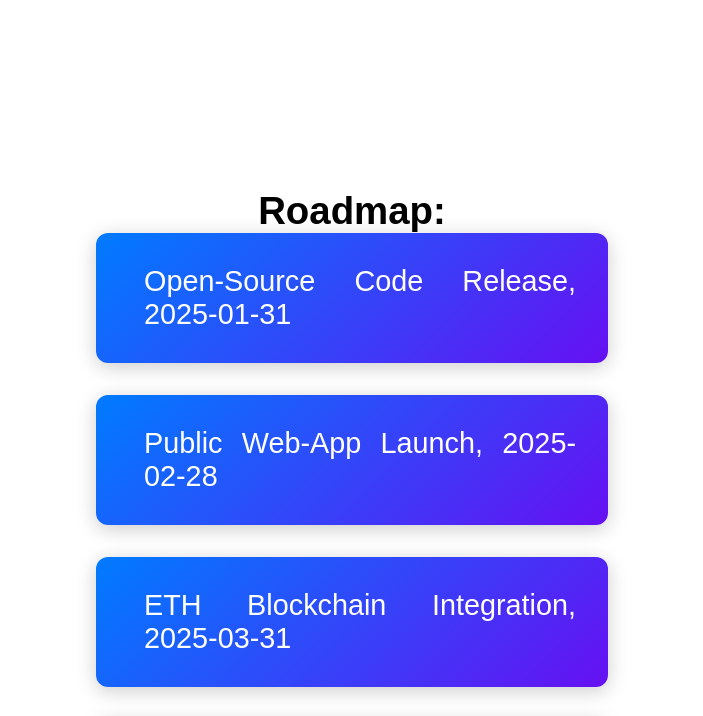
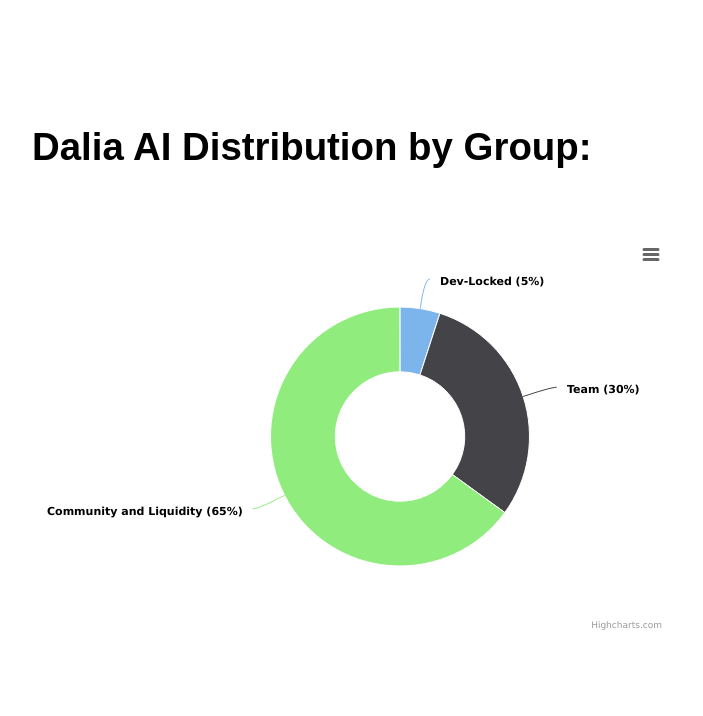
Before and after one commit to dalia-ai-sol/dalia-ai-sol.github.io, a plain HTML site: page index.html in a window 1280 px wide. Shown: the part 1982-2698 px from the top of the page, without its empty margins (288-991 px from the left). Drawn offline with nearby package versions, Linux system fonts and the light colour scheme.

Commit message:
Add files via upload

```diff
--- a/index.html
+++ b/index.html
@@ -3,6 +3,10 @@
 <head>
     <meta charset="UTF-8">
     <meta name="viewport" content="width=device-width, initial-scale=1.0">
+    <script src="https://code.highcharts.com/highcharts.js"></script>
+    <script src="https://code.highcharts.com/modules/exporting.js"></script>
+    <script src="https://code.highcharts.com/modules/export-data.js"></script>
+    <script src="https://code.highcharts.com/modules/accessibility.js"></script>
     <title>DaliaAI</title>
     <style>
         * {
@@ -132,6 +136,13 @@
         #video_demo{
             width : 1000px;
         }
+
+        #container {
+            display: flex;
+            flex-direction: column;
+            align-items: center;
+            margin-top: 4rem;
+        }
     </style>
     <script>
         document.addEventListener("DOMContentLoaded", () => {
@@ -199,6 +210,46 @@
         <p>Discover the power of Agentic AI Coin Explorer, the ultimate tool for crypto enthusiasts and investors. Simply provide a crypto token or coin, and let our intelligent AI agent do the rest. Leveraging cutting-edge graph neural networks, it analyzes blockchain data to identify similar coins with remarkable precision, computing a comprehensive similarity score. With tailored recommendations delivered in an instant, you’ll gain actionable insights into alternative tokens, investment opportunities, and trends. Whether you're optimizing your portfolio or exploring new projects, Agentic AI Coin Explorer empowers you to make informed decisions with confidence.</p>
     </div>
 
+    <div class="section">
+        <h1>Dalia AI Distribution by Group:</h1>
+        <div id="container">
+
+        </div>
+    </div>
+
+    <script>
+        document.addEventListener('DOMContentLoaded', function () {
+            Highcharts.chart('container', {
+                chart: {
+                    type: 'pie'
+                },
+                title: {
+                    text: ''
+                },
+                accessibility: {
+                    point: {
+                        valueSuffix: '%'
+                    }
+                },
+                plotOptions: {
+                    pie: {
+                        innerSize: '50%',
+                        dataLabels: {
+                            enabled: true
+                        }
+                    }
+                },
+                series: [{
+                    name: 'Share',
+                    data: [
+                        { name: 'Dev-Locked (5%)', y: 5 },
+                        { name: 'Team (30%)', y: 30 },
+                        { name: 'Community and Liquidity (65%)', y: 65 }
+                    ]
+                }]
+            });
+        });
+    </script>
 
     <div class="section roadmap">
 		<h1>Roadmap:</h1>
```
